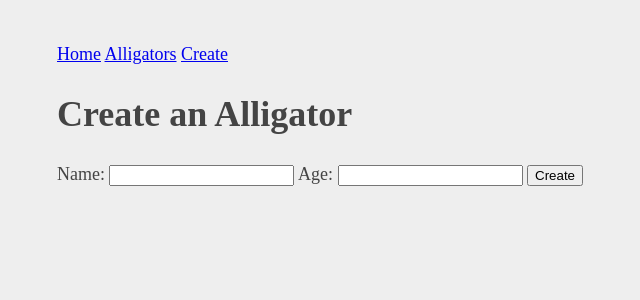
After one commit to Nevashka/flask-alligator-farm, a Flask app: template templates/create_alligator.html in a window 1280 px wide. The commit adds this page. Shown: the top 300 px of the page, without its empty margins (258-898 px from the left). Run offline with Flask 2, Linux system fonts and the light colour scheme; the template is opened without the code that fills it, so the values that code supplies are empty.

Commit message:
Postgres

```diff
--- a/app.py
+++ b/app.py
@@ -1,6 +1,6 @@
 from xml.dom import NotFoundErr
 from dotenv import load_dotenv
-from flask import Flask, render_template
+from flask import Flask, render_template, request, redirect, url_for
 from flask_cors import CORS
 from werkzeug import exceptions
 
@@ -30,9 +30,30 @@ def interact_with_alligator(id):
     except NotFoundErr as err:
         raise exceptions.NotFound
 
+@app.route("/alligators/new", methods=["GET", "POST"])
+def create_alligator():
+    if request.method == "GET":
+        return render_template("create_alligator.html")
+    elif request.method == "POST":
+        try:
+            name = request.form.get("name-input")
+            age = request.form.get("age-input")
+            print("aargh", name, age)
+            result = Alligator.create(name, age)
+
+            return redirect(url_for("interact_with_alligator", id=result.id))
+
+        except Exception as err:
+            print(err)
+            raise exceptions.BadRequest
+
 @app.errorhandler(exceptions.NotFound)
 def page_not_found(err):
     return render_template("404.html", error=err)
 
+@app.errorhandler(exceptions.BadRequest)
+def bad_request(err):
+    return render_template("400.html", error=err)
+
 if __name__ == "__main__":
     app.run(debug=True)
--- /dev/null
+++ b/templates/create_alligator.html
@@ -0,0 +1,12 @@
+{% extends 'default.html' %}
+{% block title %}Create an Alligator!{% endblock %}
+{% block content %}
+<h1>Create an Alligator</h1>
+<form method="POST">
+    <label for="name-input">Name: </label>
+    <input type="text"  name="name-input" id="name-input" required />
+    <label for="age-input">Age: </label>
+    <input type="number" min="0" name="age-input" id="age-input" required />
+    <input type="submit" value="Create">
+</form>
+{% endblock %}
--- a/templates/default.html
+++ b/templates/default.html
@@ -13,6 +13,7 @@
         <nav>
             <a href={{ url_for('index') }}>Home</a>
             <a href={{ url_for('show_alligators') }}>Alligators</a>
+            <a href={{ url_for('create_alligator') }}>Create</a>
         </nav>
     </header>
     <main>
```
Also changed, not shown: database/connect.py (+1 -11 lines), models/alligator.py (+26 -9 lines), templates/400.html (added, +7 -0 lines), test.db (deleted), 2 other files.
